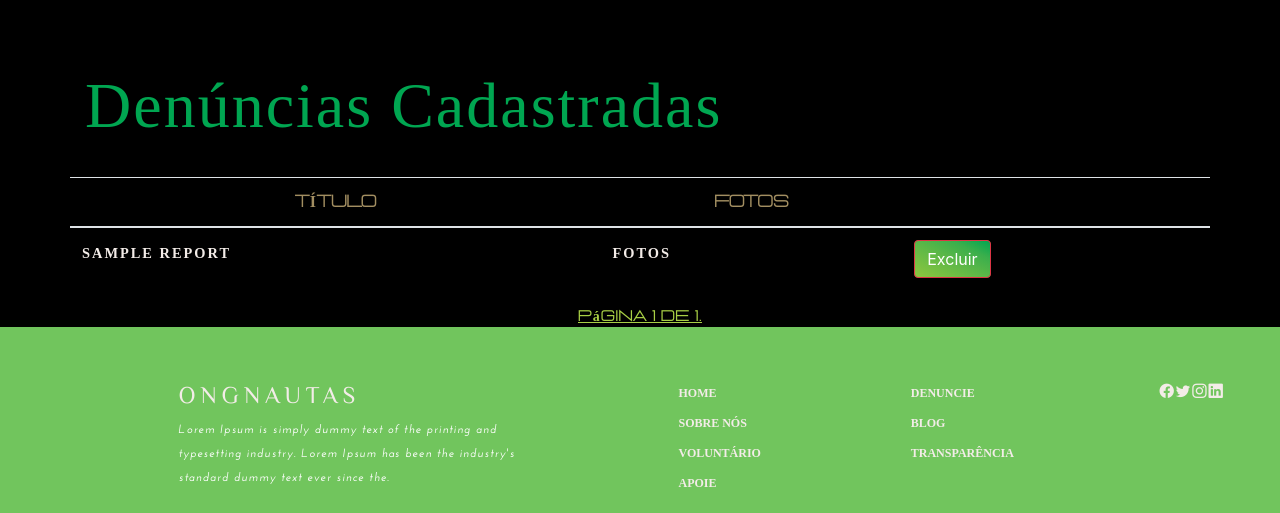
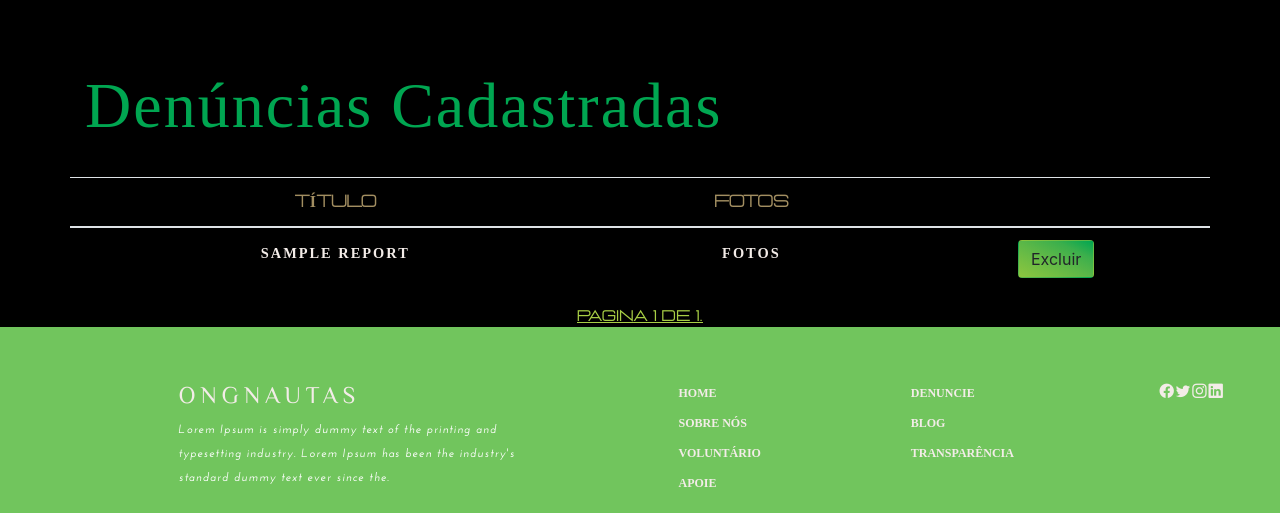
Before and after one commit to Gabriel-Maires/ONGNautas, a Django app: page /reports/denouncement in a window 1280 px wide. Shown: the part 1723-2236 px from the top of the page. Run offline with Django 4.2, Linux system fonts and the light colour scheme; tables that the repository leaves empty hold one stand-in row (values such as "Sample post"); grey boxes marked "Sample" are stand-in pictures; some libraries are stand-ins or nearby versions.

Commit message:
melhorando css

```diff
--- a/apps/reports/templates/partials/table_denouncement.html
+++ b/apps/reports/templates/partials/table_denouncement.html
@@ -5,7 +5,7 @@
     <div class="container">
         <h2 class="margin section-title">Denúncias Cadastradas</h2>
     </div>
-    <table class="table container">
+    <table class="table table container">
         <thead>
             <tr class="card-title text-center mb-4">
                 <th>Título</th>
@@ -13,7 +13,7 @@
                 <th></th>
             </tr>
         </thead>
-        <tbody>
+        <tbody class="text-center">
             {% for report in page %}
             {# Each "contact" is a Contact model object. #}
             {{ contact.full_name|upper }}<br>
@@ -21,7 +21,7 @@
                 <td><a href="#" data-toggle="modal" data-target="#detailsModal{{ report.id }}">{{ report.title }}</a></td>
                 <td><a href="#" data-toggle="modal" data-target="#photosModal{{ report.id }}">Fotos</a></td>
                 {% if user|has_role:'admin' %}
-                <td><button type="button" class="btn btn-danger" data-toggle="modal" data-target="#deleteModal{{ report.id }}">Excluir</button></td>
+                <td><button type="button" class="btn" data-toggle="modal" data-target="#deleteModal{{ report.id }}">Excluir</button></td>
                 {% endif %}
             </tr>
             {% endfor %}
@@ -105,7 +105,7 @@
             {% endif %}
 
             <span class="current">
-                Página {{ page.number }} de {{ page.paginator.num_pages }}.
+                Pagina {{ page.number }} de {{ page.paginator.num_pages }}.
             </span>
 
             {% if page.has_next %}
--- a/templates/partials/header.html
+++ b/templates/partials/header.html
@@ -54,7 +54,7 @@
           <li class="nav-item px-4">
             {% if user.is_authenticated %}
               <a href="{% url 'logout' %}">
-                <button class="nav-link btn btn-danger">Logout</button>
+                <button class="nav-link btn">Logout</button>
               </a>
             {% else %}
               <a href="{% url 'login' %}">
```
